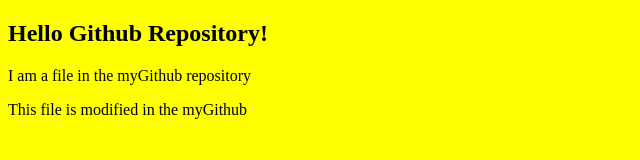
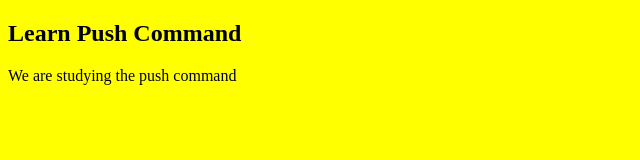
Before and after one commit to sudhansu1974/sudhansu_repo, a plain HTML site: page index.html in a window 1280 px wide. Shown: the whole page, without its empty margins (0-640 px from the left). Drawn offline with Linux system fonts and the light colour scheme.

Commit message:
Modify index.html to learn the push

```diff
--- a/index.html
+++ b/index.html
@@ -8,8 +8,7 @@
     <link rel="stylesheet" href="bgcolor.css"
 </head>
 <body>
-    <h2>Hello Github Repository!</h2>
-    <p>I am a file in the myGithub repository</p>
-    <p>This file is modified in the myGithub</p>
+    <h2>Learn Push Command</h2>
+    <p>We are studying the push command</p>
 </body>
 </html>
```
